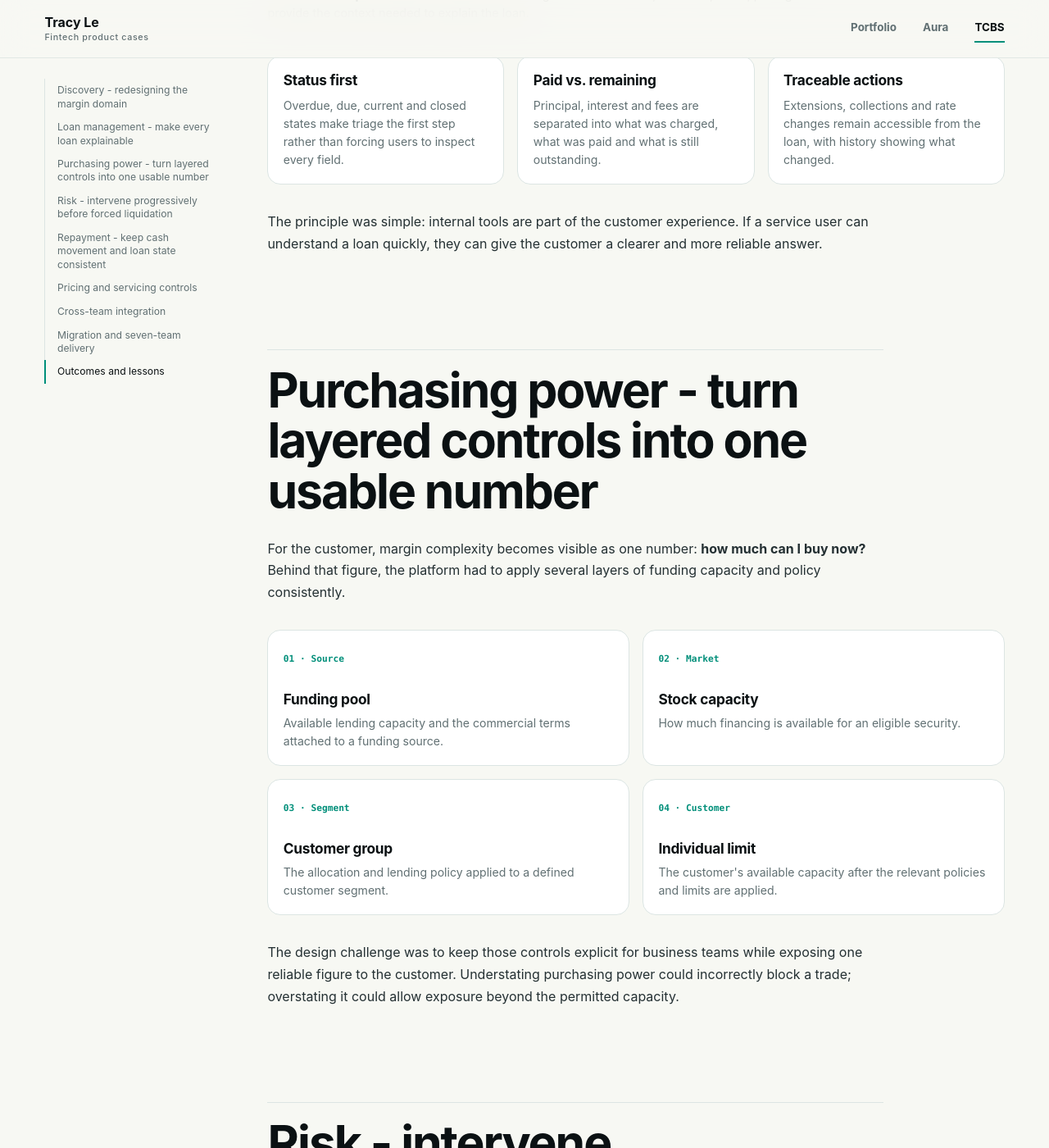
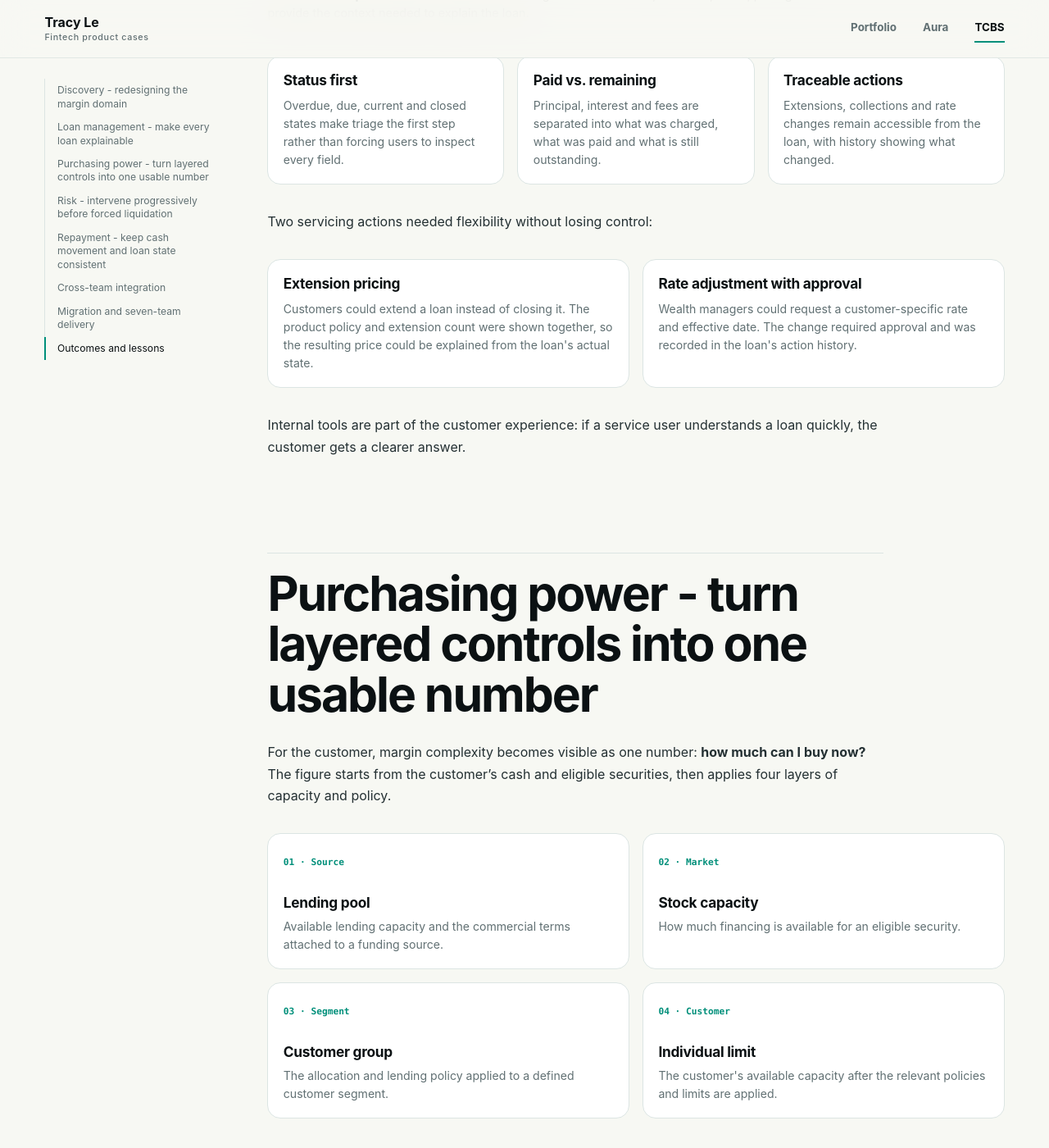
Before and after one commit to tham-tracy/tham-tracy.github.io, a Jekyll site: the page built from work/tcbs-loan-management.md, in a window 1280 px wide and 1400 px high, scrolled down 4591 px. Shown: the whole window at 82% size. Built offline with Jekyll 4.4.1, drawn with Linux system fonts in a browser that asks for light colours; some of the changed text lies outside the part shown.

Commit message:
Refine TCBS loan servicing and purchasing power sections

```diff
--- a/work/tcbs-loan-management.md
+++ b/work/tcbs-loan-management.md
@@ -158,14 +158,21 @@ A major part of the redesign was the internal debt-management experience. Servic
   <article><h3>Traceable actions</h3><p>Extensions, collections and rate changes remain accessible from the loan, with history showing what changed.</p></article>
 </div>
 
-The principle was simple: internal tools are part of the customer experience. If a service user can understand a loan quickly, they can give the customer a clearer and more reliable answer.
+Two servicing actions needed flexibility without losing control:
+
+<div class="delivery-grid">
+  <article><h3>Extension pricing</h3><p>Customers could extend a loan instead of closing it. The product policy and extension count were shown together, so the resulting price could be explained from the loan's actual state.</p></article>
+  <article><h3>Rate adjustment with approval</h3><p>Wealth managers could request a customer-specific rate and effective date. The change required approval and was recorded in the loan's action history.</p></article>
+</div>
+
+Internal tools are part of the customer experience: if a service user understands a loan quickly, the customer gets a clearer answer.
 
 ## Purchasing power - turn layered controls into one usable number
 
-For the customer, margin complexity becomes visible as one number: **how much can I buy now?** Behind that figure, the platform had to apply several layers of funding capacity and policy consistently.
+For the customer, margin complexity becomes visible as one number: **how much can I buy now?** The figure starts from the customer's cash and eligible securities, then applies four layers of capacity and policy.
 
 <div class="migration-grid">
-  <article><span>01 · Source</span><h3>Funding pool</h3><p>Available lending capacity and the commercial terms attached to a funding source.</p></article>
+  <article><span>01 · Source</span><h3>Lending pool</h3><p>Available lending capacity and the commercial terms attached to a funding source.</p></article>
   <article><span>02 · Market</span><h3>Stock capacity</h3><p>How much financing is available for an eligible security.</p></article>
   <article><span>03 · Segment</span><h3>Customer group</h3><p>The allocation and lending policy applied to a defined customer segment.</p></article>
   <article><span>04 · Customer</span><h3>Individual limit</h3><p>The customer's available capacity after the relevant policies and limits are applied.</p></article>
@@ -188,8 +195,6 @@ Two product decisions shaped forced liquidation:
 - **Sell only what is needed to restore the required position.** Address the shortfall without liquidating more of the customer's portfolio than necessary.
 - **Prioritise more liquid assets.** Favour assets that are easier to execute, reducing the risk that the recovery action itself fails or creates unnecessary market impact.
 
-The wider principle was explainability: a margin ratio should not appear as an isolated number. Customers and service teams need to understand the account value, outstanding obligations, current status and available action together.
-
 ## Repayment - keep cash movement and loan state consistent
 
 Repayment crossed the loan-management capability owned by my team, money movement owned by another team and the core system.
@@ -205,17 +210,6 @@ Repayment crossed the loan-management capability owned by my team, money movemen
 **The loan was reduced only after the cash deduction was confirmed.** This prevented the lending system from showing a repayment that had not actually moved money and kept the loan balance, account balance and repayment status aligned.
 
 Payments followed an explicit allocation order: fees and penalties first, then interest, then principal. Making the order visible also made the remaining debt easier for service teams to explain.
-
-## Pricing and servicing controls
-
-The platform needed enough flexibility to handle real customer cases without turning individual loans into unmanaged exceptions.
-
-<div class="delivery-grid">
-  <article><h3>Extension pricing</h3><p>Customers could extend a loan instead of closing it. The applicable product policy and extension count were shown together so the resulting pricing could be explained from the actual loan state.</p></article>
-  <article><h3>Rate adjustment with approval</h3><p>Wealth managers could request a customer-specific rate and effective date, but the change required approval and remained recorded in the loan's action history.</p></article>
-</div>
-
-The product principle was to allow controlled flexibility while keeping every material change explainable and auditable.
 
 ## Cross-team integration
 
```
